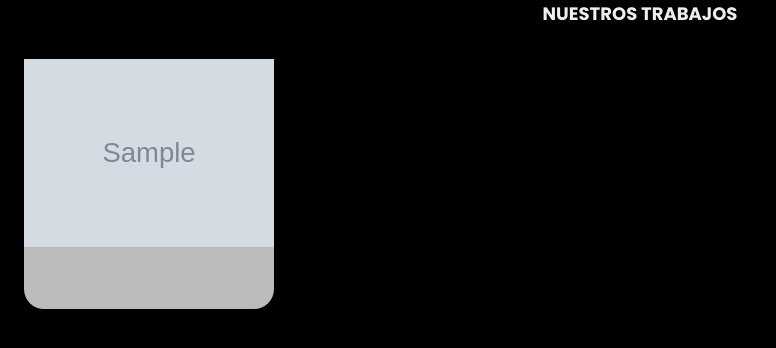
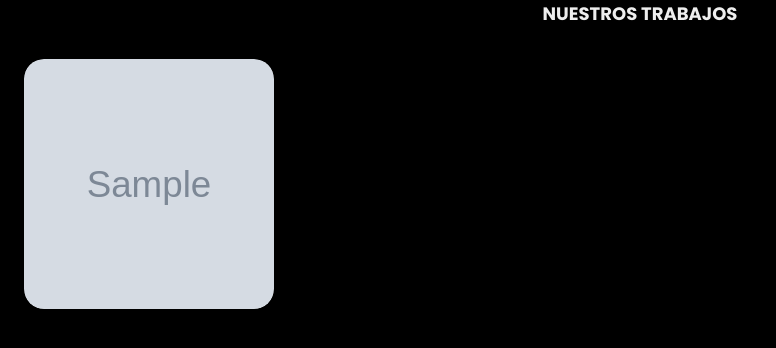
Before and after one commit to Hernansala08/reparacion_, a Django app: template core/templates/core/more.html in a window 1280 px wide. Shown: the part 50-398 px from the top of the page, without its empty margins (0-776 px from the left). Run offline with Django 3.2, Linux system fonts and the light colour scheme; the template is opened without the code that fills it: most values are stand-ins (such as "Sample title", 1, 10 or a date in 2020); grey boxes marked "Sample" are stand-in pictures.

Commit message:
Modificaciones

```diff
--- a/core/static/css/style.css
+++ b/core/static/css/style.css
@@ -392,6 +392,7 @@ header a {
     transform-style: preserve-3d;
     box-shadow: 0 4px 8px 0 rgba(0, 0, 0, 0.2);
     border-radius: 20px;
+    overflow: hidden;
 }
 
 .flip-card:hover .flip-card-inner {
@@ -414,9 +415,12 @@ header a {
     border-radius: 20px;
 }
 
-.flip-card-front img {
+.flip-card-front img,
+.flip-card-back img {
     width: 100%;
-    height: auto;
+    height: 100%;
+    object-fit: cover; /* Mantiene la proporción de la imagen y se ajusta al tamaño del contenedor */
+    border-radius: 20px;
 }
 
 .flip-card-back {
```
